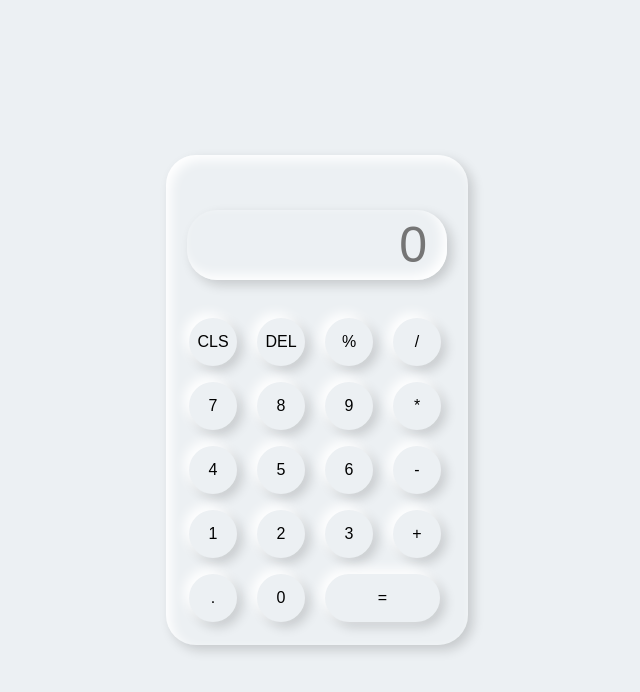
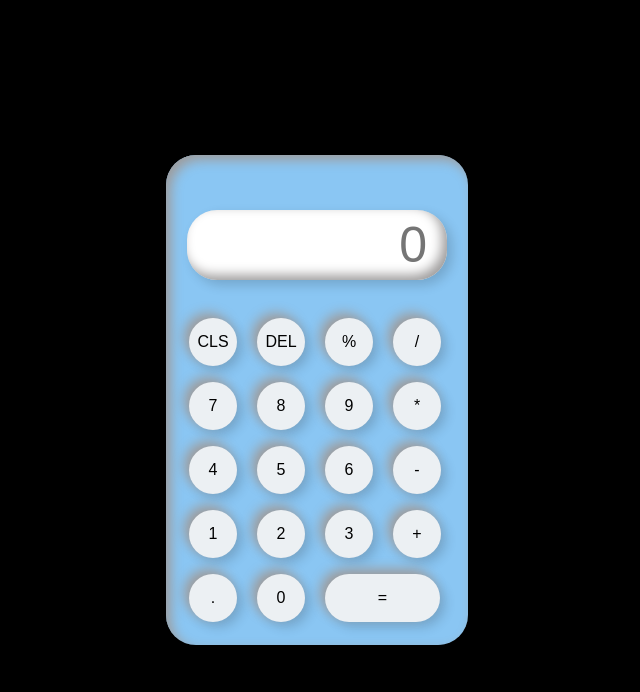
Before and after one commit to Code-Breaker28/Calculator-JS, a plain HTML site: page index.html in a window 1280 px wide. Shown: the whole page, without its empty margins (323-963 px from the left). Drawn offline with Linux system fonts and the light colour scheme.

Commit message:
Normal Calculator

```diff
--- a/Style.css
+++ b/Style.css
@@ -2,7 +2,7 @@
     margin: 0;
     padding: 0;
     box-sizing: border-box;
-    background-color: #ecf0f3;
+    background-color: #000;
     font-family: sans-serif;
     outline: none;
 }
@@ -15,10 +15,10 @@
 }
 
 .Calculator{
-    background-color: #ecf0f3;
+    background-color: #8ac6f3;
     padding: 15px;
     border-radius: 30px;
-    box-shadow: inset 5px 5px 12px #ffffff,
+    box-shadow: inset 5px 5px 12px #9e9c9c,
     5px 5px 12px rgba(0, 0, 0, .16);
     display: grid;
     grid-template-columns: repeat(4, 68px);
@@ -29,8 +29,8 @@ input{
     grid-column: span 4;
     height: 70px;
     width: 260px;
-    background-color: #ecf0f3;
-    box-shadow: inset -5px -5px 12px #ffffff,
+    background-color: #ffffff;
+    box-shadow: inset -5px -5px 12px #9e9c9c,
                  5px 5px 12px rgba(0, 0, 0, .16);
     border: none;
     border-radius: 30px;
@@ -48,7 +48,7 @@ button{
     height: 48px;
     width: 48px;
     background-color: #ecf0f3;
-    box-shadow: -5px -5px 12px #ffffff,
+    box-shadow: -5px -5px 12px #9e9c9c,
                 5px 5px 12px rgba(0, 0, 0, .16);
     border: none;
     border-radius: 50%;
```
